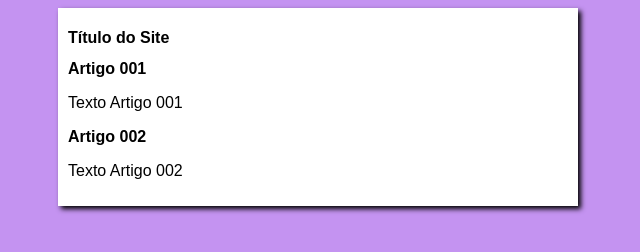
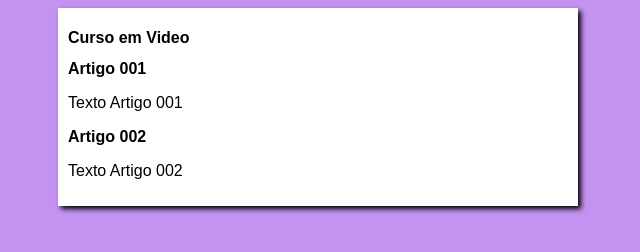
Before and after one commit to Ronaldo-gsa/projeto-site, a plain HTML site: page index.html in a window 1280 px wide. Shown: the full height of the page, 322-962 px from the left. Drawn offline with Linux system fonts and the light colour scheme.

Commit message:
titulo design

```diff
--- a/index.html
+++ b/index.html
@@ -10,7 +10,7 @@
 <body>
     <main>
         <header>
-            <h1>Título do Site</h1>
+            <h1>Curso em Video</h1>
         </header>
         <article>
             <h2>Artigo 001</h2>
```
